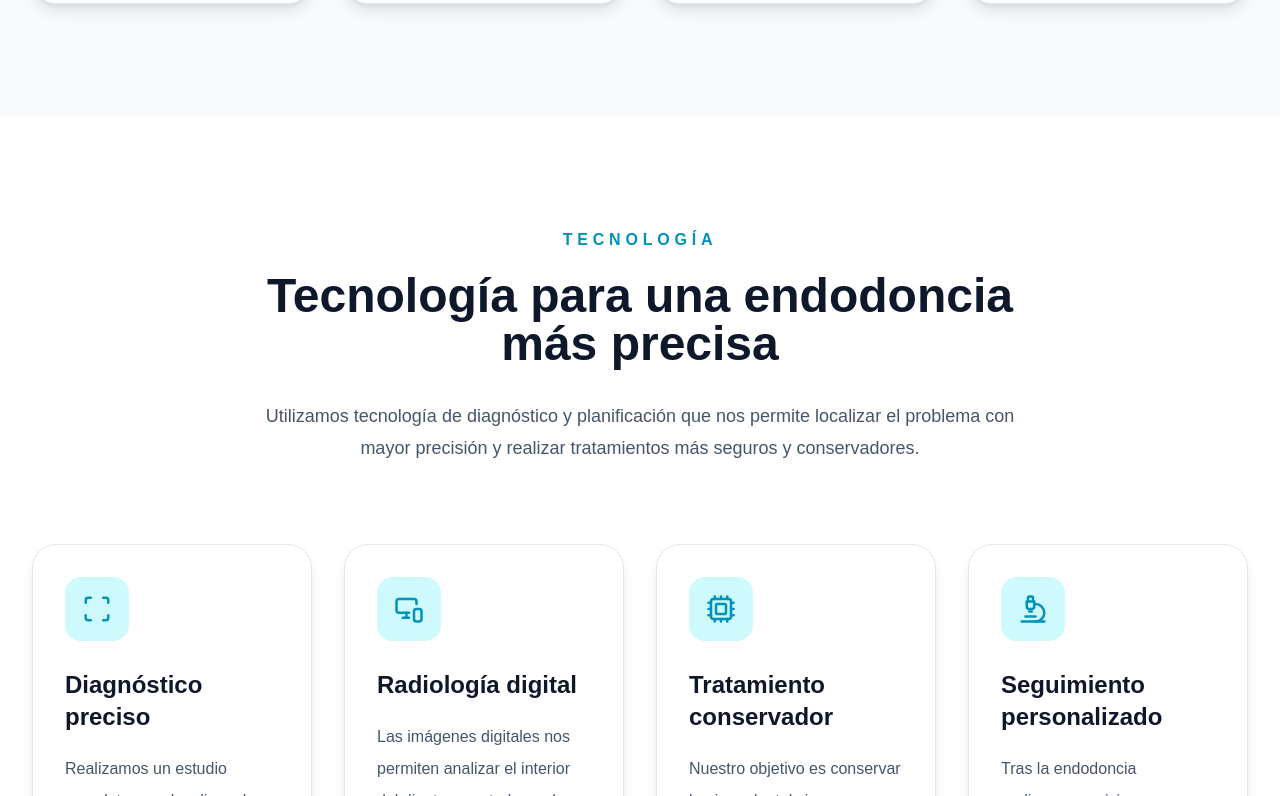
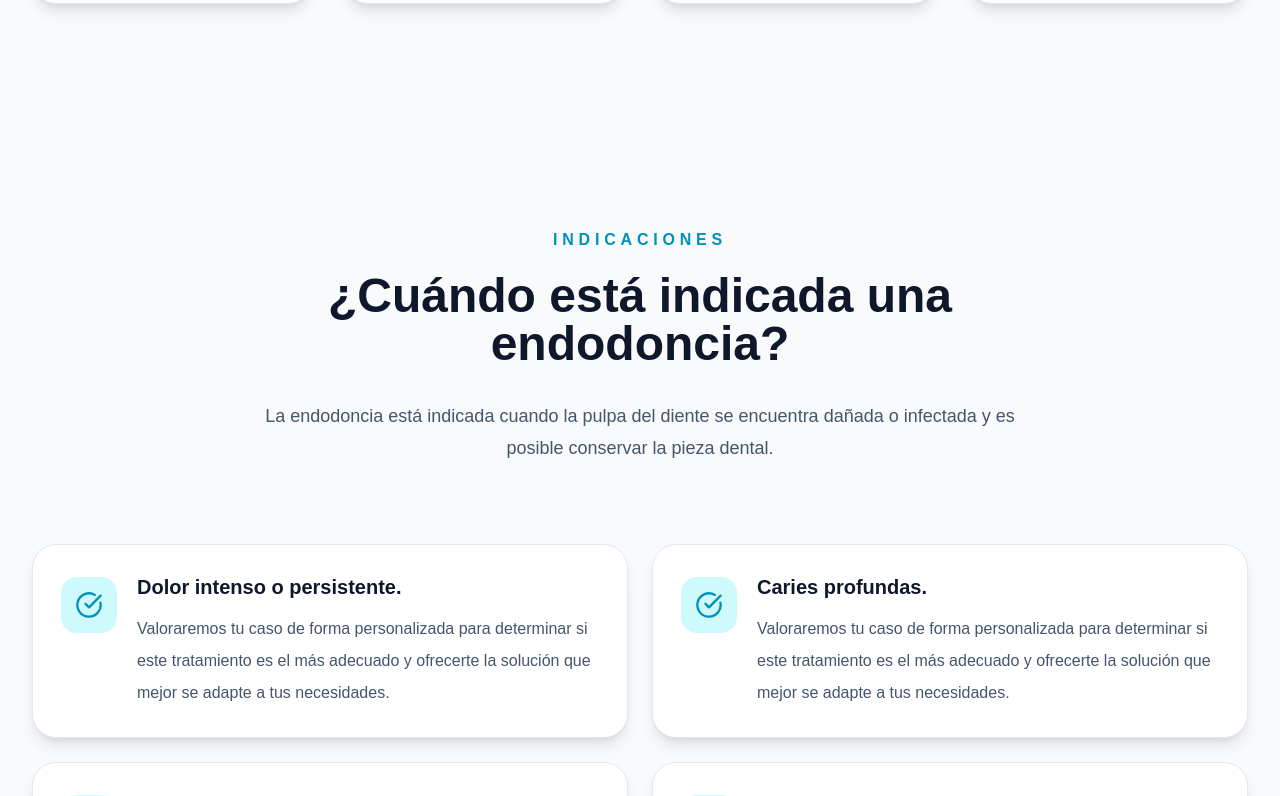
Before and after one commit to estudiodentalcataluna-sketch/estudio-dental-catalunya, a Next.js app: page /tratamientos/endodoncia in a window 1280 px wide. Shown: the part 3684-4480 px from the top of the page. Built offline with nearby package versions, Linux system fonts and the light colour scheme.

Commit message:
Corregir codificacion en endodoncia y periodoncia

```diff
--- a/app/tratamientos/endodoncia/data.ts
+++ b/app/tratamientos/endodoncia/data.ts
@@ -1,18 +1,14 @@
 export const endodonticsData = {
-
   hero: {
-
     title: "Endodoncia en Sant Boi de Llobregat",
 
     subtitle:
       "Elimina el dolor, conserva tu diente natural y evita la extracción mediante un tratamiento de endodoncia realizado con tecnología moderna y máxima precisión.",
 
     image: "/images/tratamientos/endodoncia/hero-endodoncia.jpg",
-
   },
 
   intro: {
-
     badge: "Endodoncia",
 
     title: "Salvamos dientes que antes era necesario extraer",
@@ -24,37 +20,31 @@ export const endodonticsData = {
       "En Estudio Dental Catalunya realizamos tratamientos de endodoncia mediante un diagnóstico preciso y tecnología digital para ofrecer procedimientos más cómodos, seguros y eficaces.",
 
     image: "/images/tratamientos/endodoncia/intro-endodoncia.jpg",
-
   },
 
   benefits: {
-
     title: "Beneficios de la endodoncia",
 
     description:
       "La endodoncia permite conservar el diente natural y eliminar la infección evitando tratamientos más complejos.",
 
     benefits: [
-
       "Elimina el dolor dental.",
       "Conserva el diente natural.",
       "Evita la extracción.",
       "Elimina la infección interna.",
       "Recupera la función masticatoria.",
       "Mantiene la estética de la sonrisa.",
+    ],
+  },
 
-    ],
-
-  },
-    technology: {
-
+  technology: {
     title: "Tecnología para una endodoncia más precisa",
 
     subtitle:
       "Utilizamos tecnología de diagnóstico y planificación que nos permite localizar el problema con mayor precisión y realizar tratamientos más seguros y conservadores.",
 
     items: [
-
       {
         title: "Diagnóstico preciso",
         description:
@@ -78,39 +68,32 @@ export const endodonticsData = {
         description:
           "Tras la endodoncia realizamos revisiones para comprobar la correcta evolución del tratamiento y la recuperación del diente.",
       },
-
     ],
-
   },
 
   indications: {
-
     title: "¿Cuándo está indicada una endodoncia?",
 
     subtitle:
       "La endodoncia está indicada cuando la pulpa del diente se encuentra dañada o infectada y es posible conservar la pieza dental.",
 
     items: [
-
       "Dolor intenso o persistente.",
       "Caries profundas.",
       "Infección del nervio dental.",
       "Traumatismos o fracturas dentales.",
       "Sensibilidad prolongada al frío o al calor.",
       "Inflamación o abscesos de origen dental.",
+    ],
+  },
 
-    ],
-
-  },
-    faq: {
-
+  faq: {
     title: "Preguntas frecuentes sobre endodoncia",
 
     subtitle:
       "Estas son algunas de las dudas más habituales de nuestros pacientes antes de realizar un tratamiento de endodoncia.",
 
     faqs: [
-
       {
         question: "¿La endodoncia duele?",
         answer:
@@ -134,18 +117,13 @@ export const endodonticsData = {
         answer:
           "No siempre. Dependerá del estado del diente y de la cantidad de estructura que conserve. Tras finalizar el tratamiento te recomendaremos la mejor opción para proteger la pieza dental.",
       },
-
     ],
-
   },
 
   cta: {
-
     title: "No dejes que el dolor avance",
 
     description:
       "Solicita tu primera visita y estudiaremos tu caso para ofrecerte el tratamiento más adecuado y conservar tu diente natural siempre que sea posible.",
-
   },
-
 };
--- a/app/tratamientos/endodoncia/page.tsx
+++ b/app/tratamientos/endodoncia/page.tsx
@@ -4,7 +4,6 @@ import TreatmentHero from "@/app/components/TreatmentHero";
 import TreatmentIntro from "@/app/components/TreatmentIntro";
 import TreatmentBenefits from "@/app/components/TreatmentBenefits";
 import TreatmentProcess from "@/app/components/TreatmentProcess";
-import TreatmentTechnology from "@/app/components/TreatmentTechnology";
 import TreatmentIndications from "@/app/components/TreatmentIndications";
 import TreatmentFAQ from "@/app/components/TreatmentFAQ";
 import TreatmentCTA from "@/app/components/TreatmentCTA";
@@ -12,7 +11,7 @@ import TreatmentCTA from "@/app/components/TreatmentCTA";
 import { endodonticsData } from "./data";
 
 export const metadata: Metadata = {
-  title: "Endodoncia en Sant Boi de Llobregat",
+  title: "Endodoncia en Sant Boi de Llobregat | Estudio Dental Catalunya",
 
   description:
     "Tratamientos de endodoncia en Sant Boi de Llobregat para eliminar la infección del nervio dental, aliviar el dolor y conservar el diente natural.",
@@ -41,7 +40,6 @@ export const metadata: Metadata = {
 export default function EndodonticsPage() {
   return (
     <main>
-
       <TreatmentHero {...endodonticsData.hero} />
 
       <TreatmentIntro {...endodonticsData.intro} />
@@ -53,14 +51,11 @@ export default function EndodonticsPage() {
         subtitle="Comenzamos con un estudio clínico y radiográfico para localizar el origen de la infección y planificar un tratamiento conservador que permita mantener el diente natural siempre que sea posible."
       />
 
-      <TreatmentTechnology {...endodonticsData.technology} />
-
       <TreatmentIndications {...endodonticsData.indications} />
 
       <TreatmentFAQ {...endodonticsData.faq} />
 
       <TreatmentCTA {...endodonticsData.cta} />
-
     </main>
   );
 }
--- a/app/tratamientos/periodoncia/page.tsx
+++ b/app/tratamientos/periodoncia/page.tsx
@@ -41,7 +41,7 @@ export const metadata: Metadata = {
 export default function PeriodonticsPage() {
   return (
     <main>
-            <TreatmentHero {...periodonticsData.hero} />
+      <TreatmentHero {...periodonticsData.hero} />
 
       <TreatmentIntro {...periodonticsData.intro} />
 
@@ -55,10 +55,10 @@ export default function PeriodonticsPage() {
       <TreatmentTechnology {...periodonticsData.technology} />
 
       <TreatmentIndications {...periodonticsData.indications} />
-            <TreatmentFAQ {...periodonticsData.faq} />
+
+      <TreatmentFAQ {...periodonticsData.faq} />
 
       <TreatmentCTA {...periodonticsData.cta} />
-
     </main>
   );
 }
```
